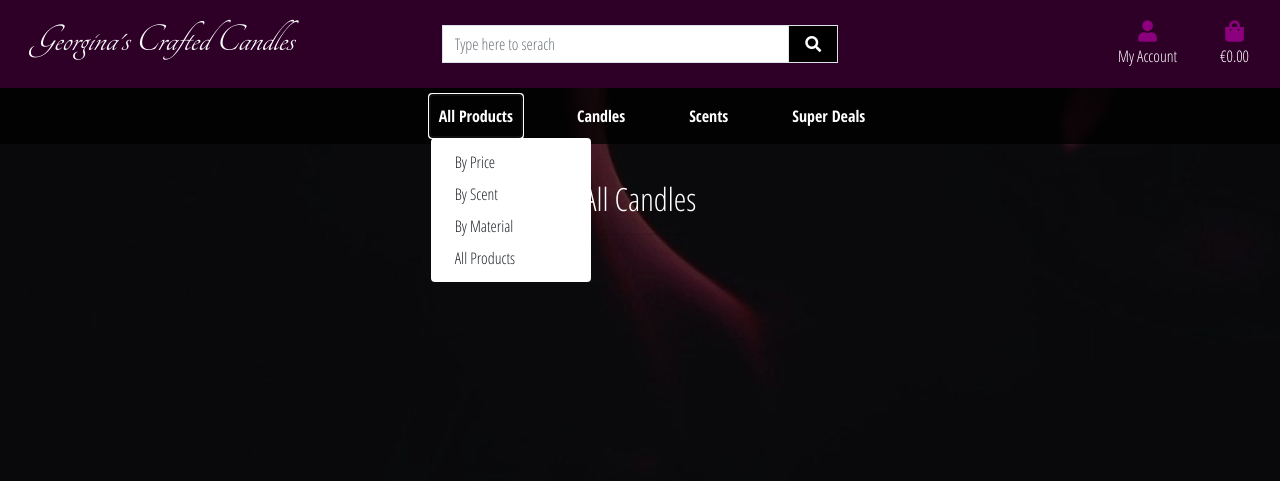
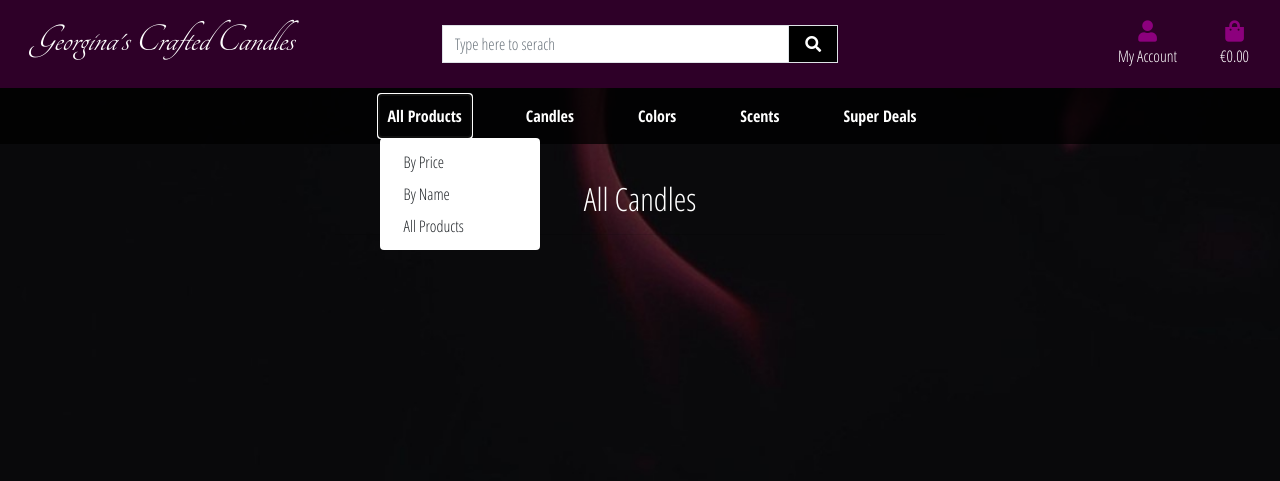
Before and after one commit to Adamsky94/Georginas_Craft_Candles, a Django app: page /products/ in a window 1280 px wide, after a click on "All Products". Shown: the top 481 px of the page. Run offline with Django 3.2, Linux system fonts and the light colour scheme; data that the repository does not hold is empty; some libraries are stand-ins or nearby versions.

Commit message:
Added sorting for all products menu

```diff
--- a/ginas_candles/products/views.py
+++ b/ginas_candles/products/views.py
@@ -11,8 +11,26 @@ def all_products(request):
 
     products = Product.objects.all()
     query = None
+    categories = None
+    sort = None
+    direction = None
 
     if request.GET:
+        if 'sort' in request.GET:
+            sortkey = request.GET['sort']
+            sort = sortkey
+
+            if 'direction' in request.GET:
+                direction = request.GET['direction']
+                if direction == 'desc':
+                    sortkey = f'-{sortkey}'
+            products = products.order_by(sortkey)
+
+        if 'category' in request.GET:
+            categories = request.GET['category'].split(',')
+            products = products.filter(category__name__in=categories)
+            categories = Category.objects.filter(name__in=categories)
+
         if 'q' in request.GET:
             query = request.GET['q']
             if not query:
@@ -20,13 +38,17 @@ def all_products(request):
                     request, "You didn't enter any search criteria!")
                 return redirect(reverse('products'))
 
-            queries = Q(name__icontains=query) | Q(
-                description__icontains=query)
+            queries = Q(
+                name__icontains=query) | Q(description__icontains=query)
             products = products.filter(queries)
+
+    current_sorting = f'{sort}_{direction}'
 
     context = {
         'products': products,
         'search_term': query,
+        'current_categories': categories,
+        'current_sorting': current_sorting,
     }
 
     return render(request, 'products/products.html', context)
--- a/ginas_candles/templates/includes/main-nav.html
+++ b/ginas_candles/templates/includes/main-nav.html
@@ -5,9 +5,8 @@
                 All Products
             </a>
             <div class="dropdown-menu border-0" aria-labelledby="all-products-link">
-                <a href="" class="dropdown-item">By Price</a>
-                <a href="" class="dropdown-item ">By Scent</a>
-                <a href="" class="dropdown-item ">By Material</a>
+                <a href="{% url 'products' %}?sort=price&direction=asc" class="dropdown-item">By Price</a>
+                <a href="{% url 'products' %}?sort=name&direction=asc" class="dropdown-item ">By Name</a>
                 <a href="{% url 'products' %}" class="dropdown-item">All Products</a>
             </div>
         </li>
@@ -17,10 +16,20 @@
                 Candles
             </a>
             <div class="dropdown-menu border-0" aria-labelledby="clothing-link">
-                <a href="" class="dropdown-item">Coconut oil</a>
-                <a href="" class="dropdown-item">Beeswax</a>
-                <a href="" class="dropdown-item">Gel</a>
-                <a href="" class="dropdown-item">Paraffin</a>
+                {% for material in products.product_material %}
+                <a href="" class="dropdown-item">{ material }</a>
+                {% endfor %}
+            </div>
+        </li>
+
+        <li class="nav-item dropdown">
+            <a class="font-weight-bold nav-link text-black mr-5" href="tealights" id="homeware-link" data-toggle="dropdown" aria-haspopup="true" aria-expanded="false">
+                Colors
+            </a>
+            <div class="dropdown-menu border-0" aria-labelledby="homeware-link">
+                <a href="" class="dropdown-item">Lavender</a>
+                <a href="" class="dropdown-item">Cinnamon</a>
+                <a href="" class="dropdown-item">Berries</a>
             </div>
         </li>
 
@@ -36,7 +45,7 @@
         </li>
 
         <li class="nav-item dropdown">
-            <a class="logo-font font-weight-bold nav-link text-black" href="" id="specials-link" data-toggle="dropdown" aria-haspopup="true" aria-expanded="false">
+            <a class="logo-font font-weight-bold nav-link text-black" href="{% url 'products' %}?promotion=True" id="specials-link" data-toggle="dropdown" aria-haspopup="true" aria-expanded="false">
                 Super Deals
             </a>
         </li>
```
